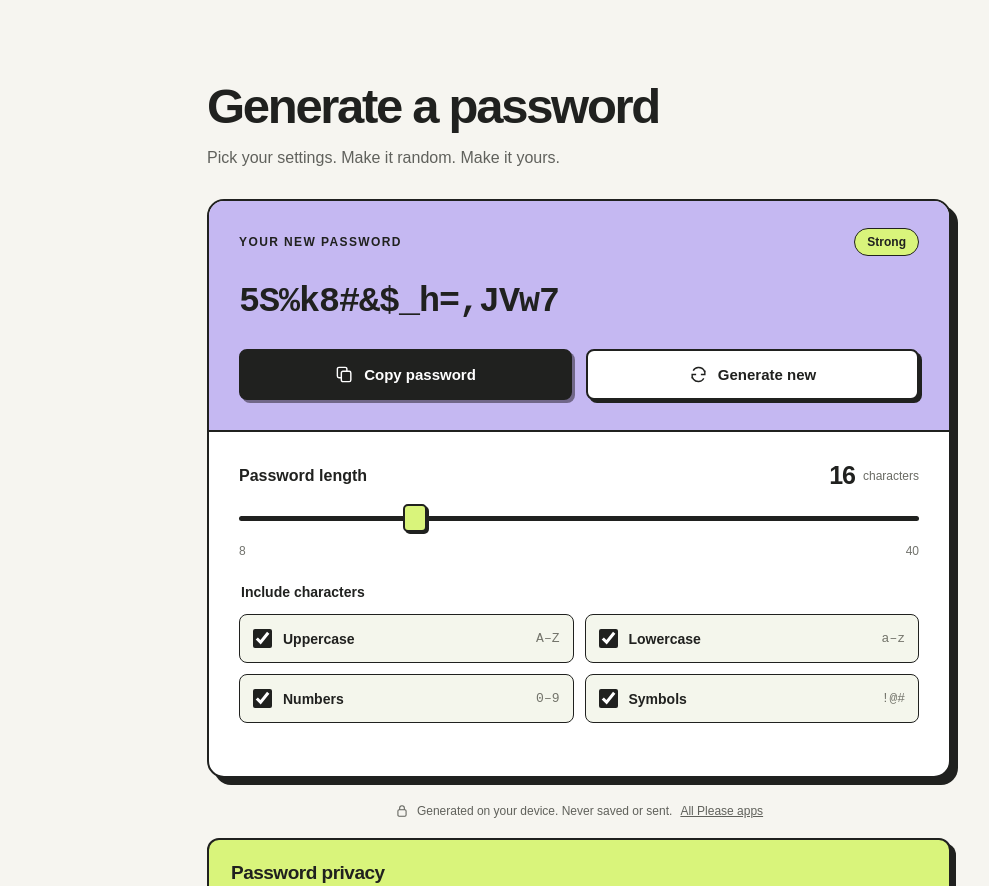
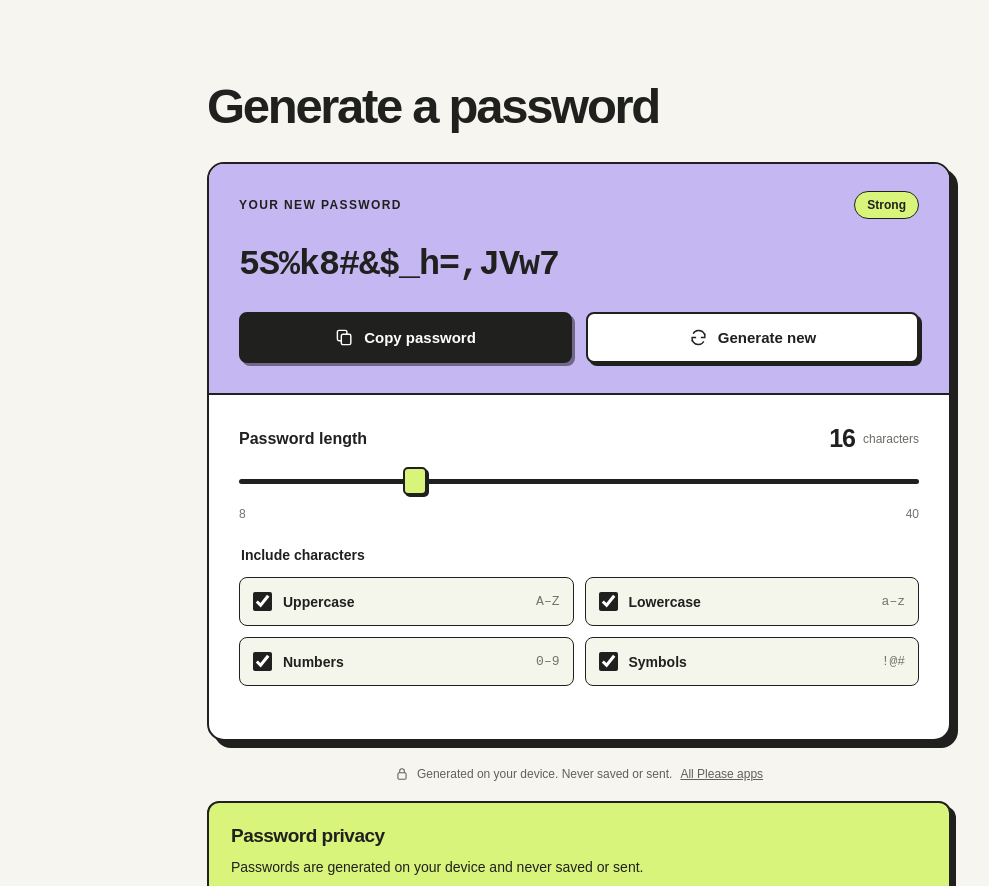
Before and after one commit to aporka-droid/key-please, a plain HTML site: page index.html in a window 1280 px wide. Shown: the part 66-952 px from the top of the page, without its empty margins (61-1050 px from the left). Drawn offline with Linux system fonts and the light colour scheme.

Commit message:
Trim filler and clarify app instructions

```diff
--- a/index.html
+++ b/index.html
@@ -382,7 +382,7 @@
 <body>
   <header><div class="brand"><img class="collection-mark" src="favicon.svg?v=20261030" width="34" height="34" alt="" aria-hidden="true">keyplease.</div></header>
   <main>
-    <section class="intro"><h1>Generate a password</h1><p>Pick your settings. Make it random. Make it yours.</p></section>
+    <section class="intro"><h1>Generate a password</h1></section>
     <section class="generator" aria-label="Password generator">
       <div class="result">
         <div class="result-top"><span class="eyebrow">YOUR NEW PASSWORD</span><span id="strength" class="strength">Strong</span></div>
@@ -407,7 +407,7 @@
     <footer><svg viewBox="0 0 24 24" fill="none" stroke="currentColor" stroke-width="1.8" aria-hidden="true"><rect x="5" y="10" width="14" height="11" rx="2"/><path d="M8 10V7a4 4 0 0 1 8 0v3"/></svg>Generated on your device. Never saved or sent. <a href="https://please.aporka.dev/">All Please apps</a></footer>
   <aside class="privacy-notice" id="privacy-notice" aria-labelledby="privacy-title">
     <h2 id="privacy-title">Password privacy</h2>
-    <p>Passwords are securely generated on your device. This website never saves or sends them, so you can use them for your accounts. Keep each password private and use a different one for every account.</p>
+    <p>Passwords are generated on your device and never saved or sent.</p>
     <button class="button" id="dismiss-privacy" type="button">Got it</button>
   </aside>
   </main>
```
